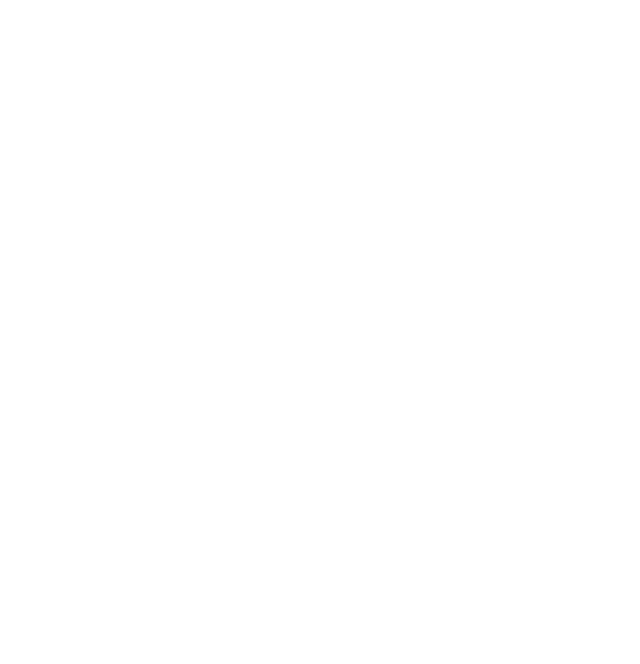
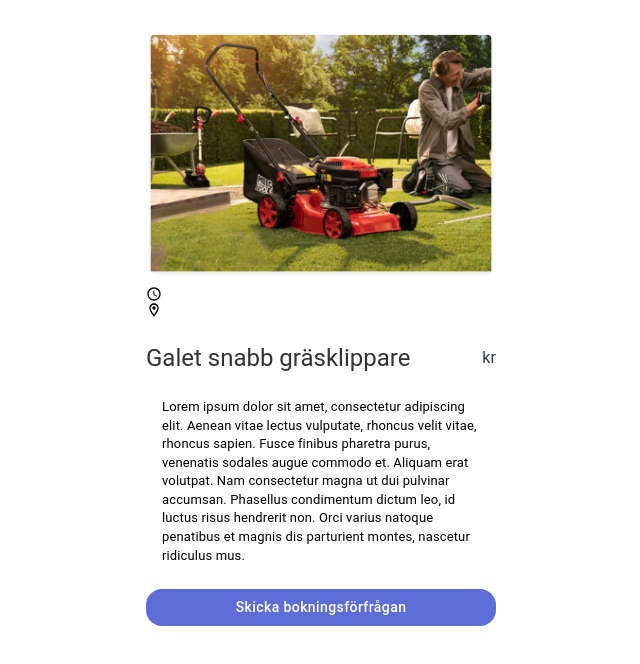
Before and after one commit to empafrontend/Rentium, a React (Create React App) app: page /add in a window 1280 px wide. Before the commit this address had no page. Shown: the top 664 px of the page, without its empty margins (319-959 px from the left). Built offline with nearby package versions, Linux system fonts and the light colour scheme.

Commit message:
added button, picture and text for addpage

```diff
--- /dev/null
+++ b/src/AddPage.tsx
@@ -0,0 +1,80 @@
+import { LocationOnOutlined } from '@mui/icons-material';
+import AccessTimeIcon from '@mui/icons-material/AccessTime';
+import { Box, CardMedia, Container, Typography } from '@mui/material';
+import img from '../src/Assets/gk.png';
+import StyledButton from './shared/StyledButton';
+
+function AddPage() {
+  return (
+    <Container
+      sx={{
+        display: 'flex',
+        flexDirection: 'column',
+        alignItems: 'center',
+        rowGap: 5,
+        mt: '2rem',
+      }}
+    >
+      <Box
+        maxWidth={350}
+        minWidth={300}
+        margin="auto"
+        sx={{ display: 'flex', flexDirection: 'column', rowGap: 1 }}
+      >
+        <CardMedia
+          component="img"
+          image={img}
+          alt=""
+          sx={{
+            borderRadius: '1rem',
+            objectFit: 'cover',
+            objectPosition: 'center',
+          }}
+        />
+        <Box
+          sx={{
+            display: 'flex',
+            flexDirection: 'column',
+          }}
+        >
+          <AccessTimeIcon sx={{ fontSize: '1rem' }} /> {}
+          <LocationOnOutlined sx={{ fontSize: '1rem' }} /> {}
+        </Box>
+        <Box
+          sx={{
+            display: 'flex',
+            flexDirection: 'row',
+            justifyContent: 'space-between',
+            mt: '1rem',
+          }}
+        >
+          <Typography variant="h5" sx={{ color: '#343232' }}>
+            Galet snabb gräsklippare
+          </Typography>
+          <Typography
+            variant="body1"
+            sx={{
+              color: '#2D3142',
+              display: 'flex',
+              alignItems: 'center',
+            }}
+          >
+            {}kr
+          </Typography>
+        </Box>
+        <Typography variant="body2" sx={{ fontSize: '13px', margin: '1rem' }}>
+          Lorem ipsum dolor sit amet, consectetur adipiscing elit. Aenean vitae
+          lectus vulputate, rhoncus velit vitae, rhoncus sapien. Fusce finibus
+          pharetra purus, venenatis sodales augue commodo et. Aliquam erat
+          volutpat. Nam consectetur magna ut dui pulvinar accumsan. Phasellus
+          condimentum dictum leo, id luctus risus hendrerit non. Orci varius
+          natoque penatibus et magnis dis parturient montes, nascetur ridiculus
+          mus.
+        </Typography>
+        <StyledButton content="Skicka bokningsförfrågan" htmlType="submit" />
+      </Box>
+    </Container>
+  );
+}
+
+export default AddPage;
--- a/src/App.tsx
+++ b/src/App.tsx
@@ -1,5 +1,6 @@
 import React from 'react';
 import { BrowserRouter, Route, Routes } from 'react-router-dom';
+import AddPage from './AddPage';
 import AdFilterFeed from './AdFilterFeed';
 import MainFeed from './Feed/Feed';
 import './index.css';
@@ -15,6 +16,7 @@
           <Route path="/" element={<LandingPage />} />
           <Route path="/sign-in" element={<SignIn />} />
           <Route path="/sign-up" element={<SignUp />} />
+          <Route path="/add" element={<AddPage />} />
           <Route path="/filter" element={<AdFilterFeed />} />
           <Route path="/feed" element={<MainFeed />} />
         </Routes>
```
Also changed, not shown: src/Assets/gk.png (added).
